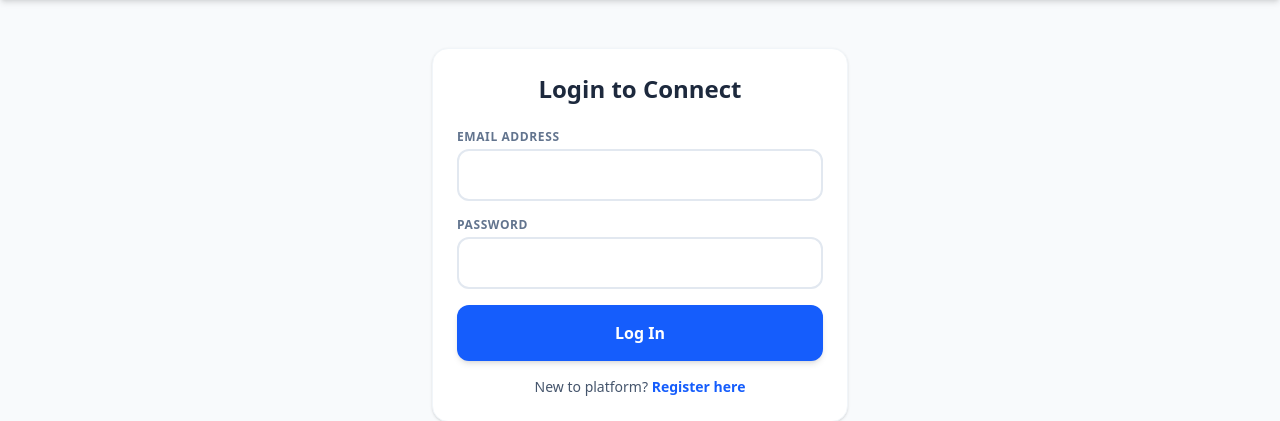
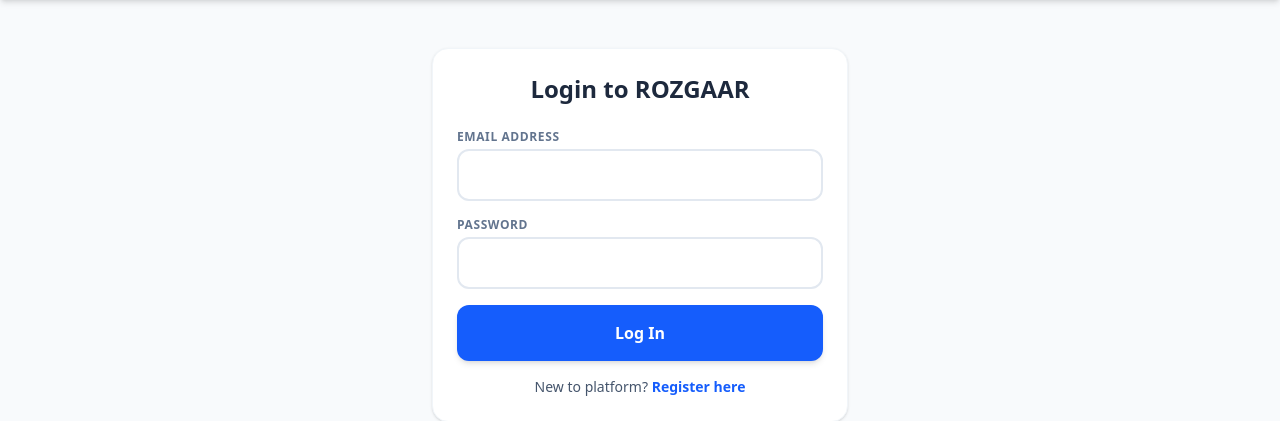
Before and after one commit to DeepanshuMathurya/shramik-connect, a Flask app: page /login in a window 1280 px wide. Shown: the part 52-473 px from the top of the page. Run offline with Flask 3, Linux system fonts and the light colour scheme.

Commit message:
Update login.html

```diff
--- a/templates/login.html
+++ b/templates/login.html
@@ -1,7 +1,7 @@
 {% extends 'base.html' %}
 {% block content %}
 <div class="bg-white p-6 rounded-2xl shadow-sm border border-slate-100 mt-8">
-    <h2 class="text-2xl font-black mb-6 text-center text-slate-800">Login to Connect</h2>
+    <h2 class="text-2xl font-black mb-6 text-center text-slate-800">Login to ROZGAAR</h2>
     <form action="/login" method="POST" class="space-y-4">
         <div>
             <label class="block text-xs font-bold uppercase tracking-wider text-slate-500 mb-1">Email Address</label>
```
